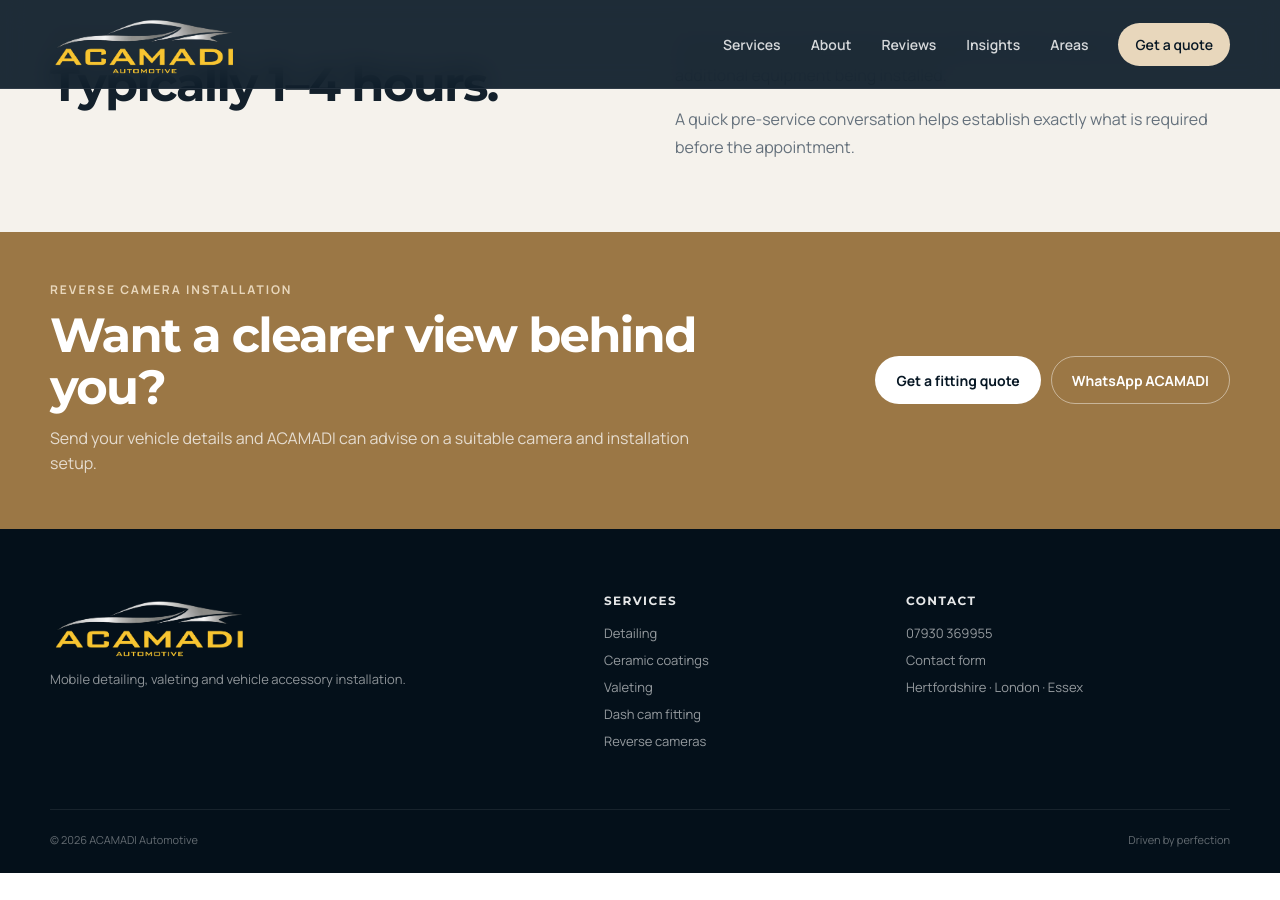
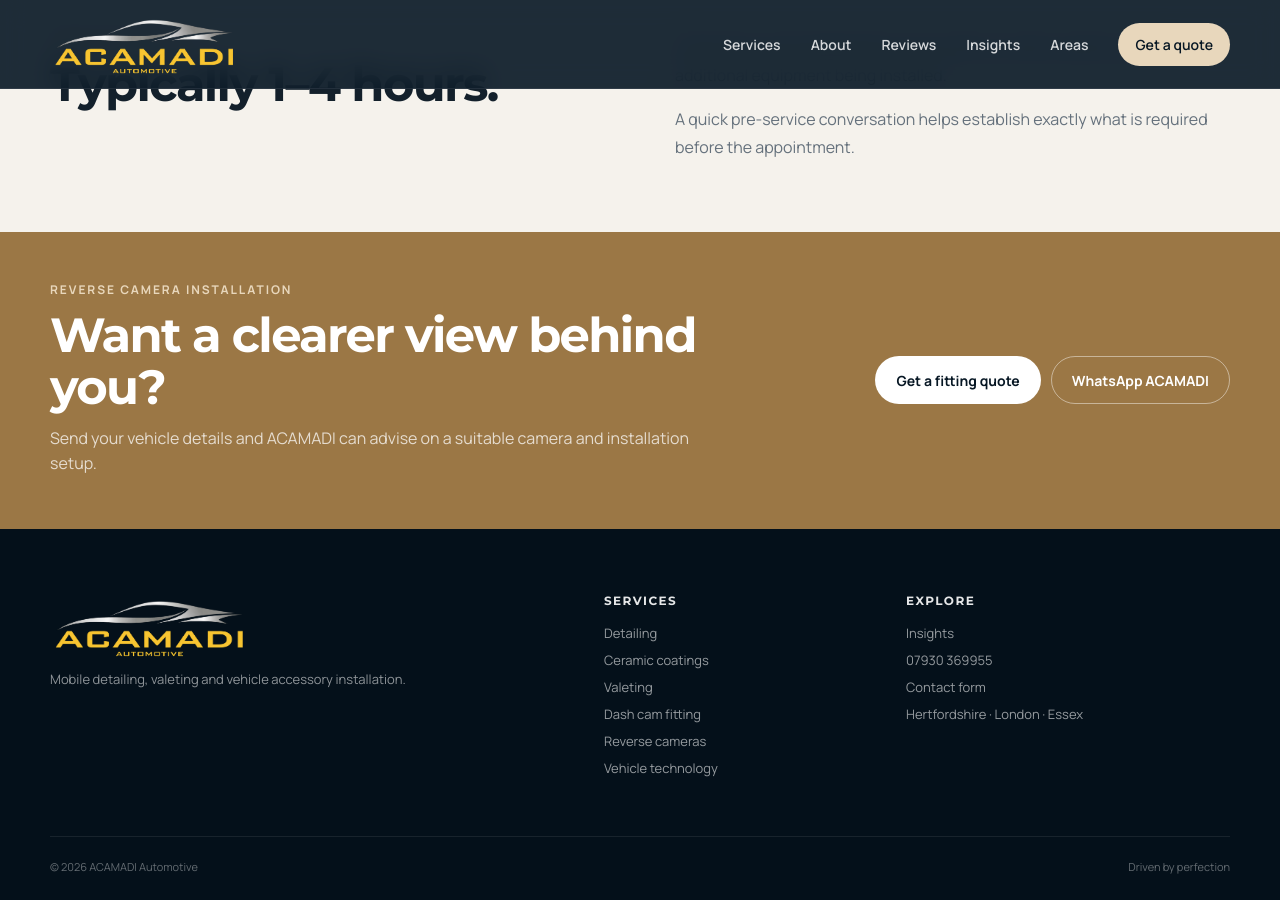
Before and after one commit to whz67wh7pt-lgtm/Acamadi, a Jekyll site: the page reverse-cameras.html, which Jekyll copies as it is, in a window 1280 px wide and 900 px high, scrolled down 3107 px. Built offline with Jekyll 4.4.1, drawn with Linux system fonts in a browser that asks for light colours; before the commit the page ends 3980 px from its top, so only the background shows below that.

Commit message:
Standardise footer links

```diff
--- a/reverse-cameras.html
+++ b/reverse-cameras.html
@@ -822,13 +822,11 @@
       <div>
 
         <a class="brand footer-brand" href="index.html">
-
           <img
             src="images/acamadi-logo.png"
             alt="ACAMADI Automotive"
             class="footer-logo"
           >
-
         </a>
 
         <p>
@@ -840,24 +838,23 @@
 
       <div>
 
-        <h3>
-          Services
-        </h3>
+        <h3>Services</h3>
 
         <a href="detailing.html">Detailing</a>
         <a href="ceramic-coatings.html">Ceramic coatings</a>
         <a href="valeting.html">Valeting</a>
         <a href="dash-cam-installation.html">Dash cam fitting</a>
         <a href="reverse-cameras.html">Reverse cameras</a>
+        <a href="vehicle-technology.html">Vehicle technology</a>
 
       </div>
 
 
       <div>
 
-        <h3>
-          Contact
-        </h3>
+        <h3>Explore</h3>
+
+        <a href="blogs/">Insights</a>
 
         <a href="tel:+447930369955">
           07930 369955
```
